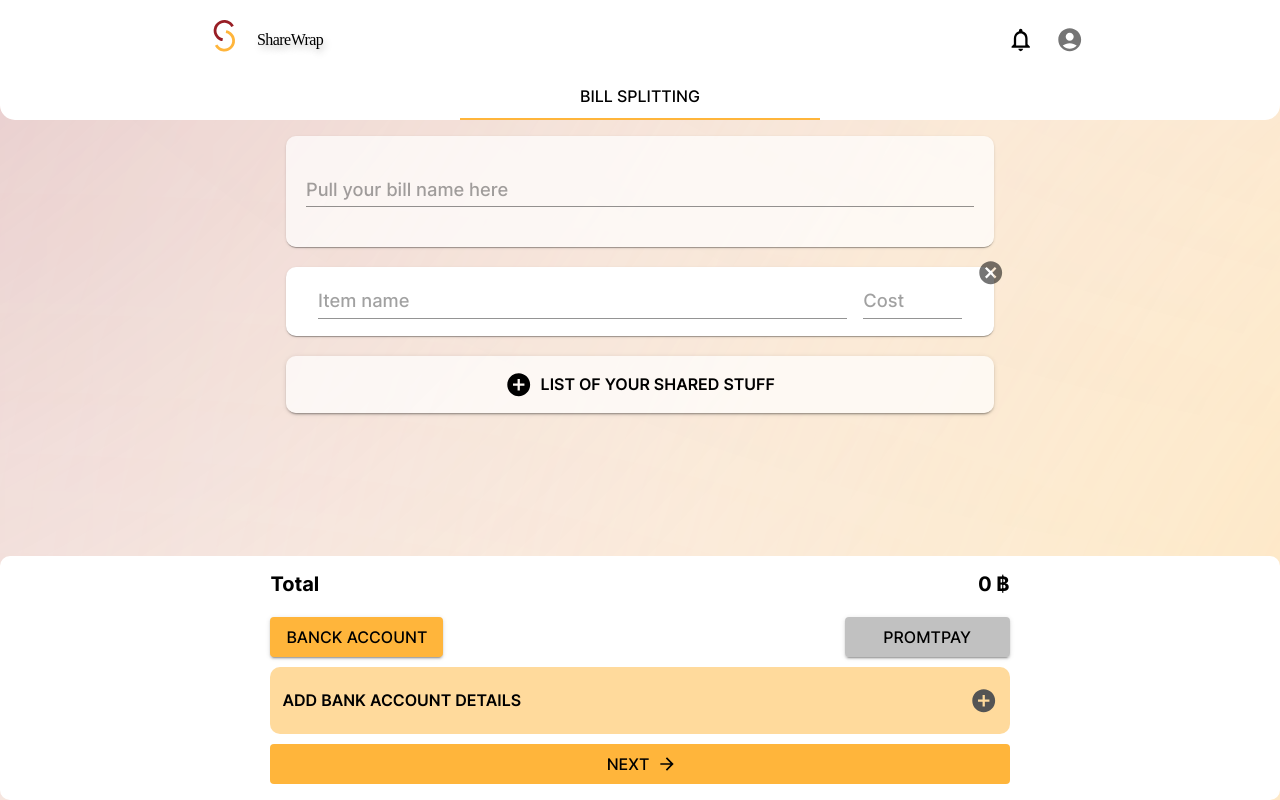
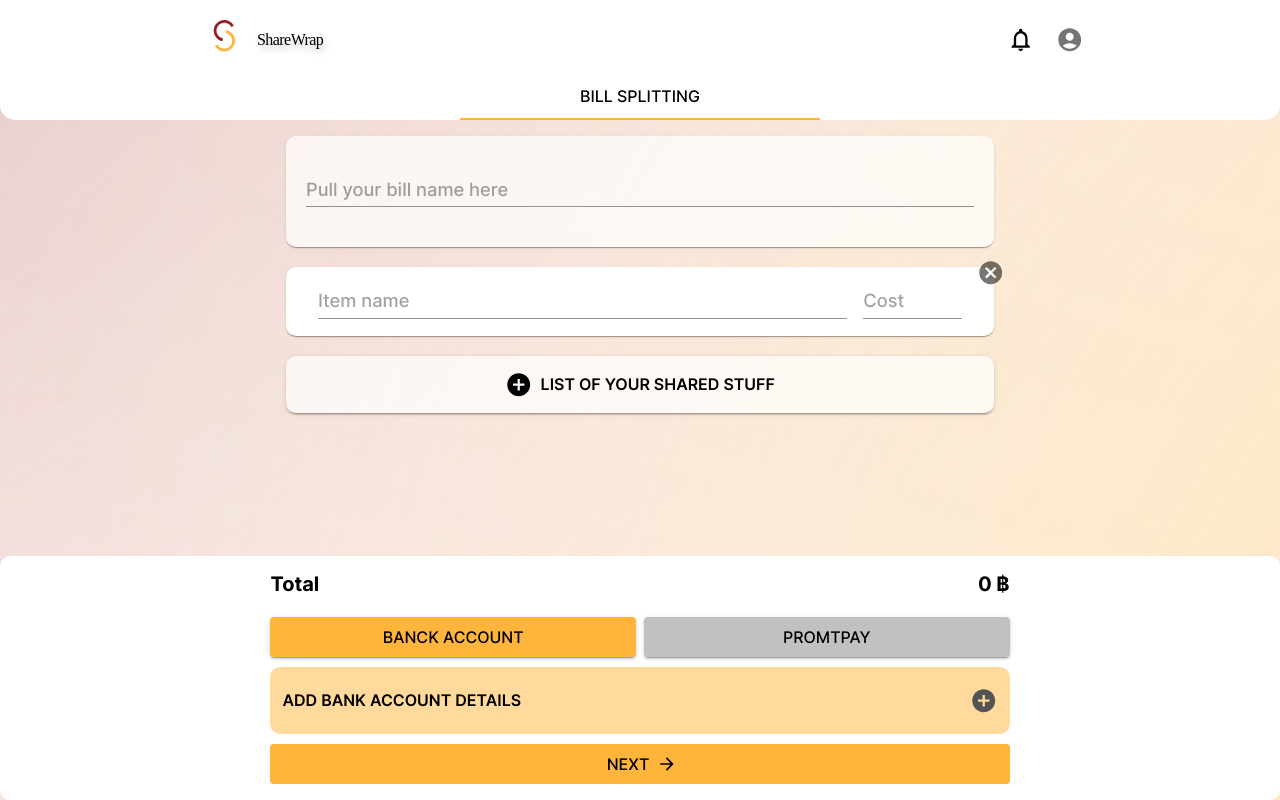
Before and after one commit to doungnapat27/ShareWrap, a React (Create React App) app in the folder frontend/: page /splitting-bill in a window 1280 px wide. Built offline with nearby package versions, Linux system fonts and the light colour scheme.

Commit message:
fixed gap between Bank and PromptPay button

```diff
--- a/frontend/src/ui/pages/splitingBill/components/bottomBar.jsx
+++ b/frontend/src/ui/pages/splitingBill/components/bottomBar.jsx
@@ -36,13 +36,16 @@ function BottomBar({ itemList }) {
           </Box>
           <Box className={classes.positionTwoPaymentButton}>
             <Button
+              fullWidth
               variant="contained"
               onClick={handleChangeBackAss}
               className={classes.positionBankAccButton}
             >
               Banck account
             </Button>
+            <Box mr={1} />
             <Button
+              fullWidth
               variant="contained"
               onClick={handleChangeIsProptPay}
               className={classes.positionProptPayButton}
--- a/frontend/src/ui/pages/splitingBill/style/bottomBarStyle.js
+++ b/frontend/src/ui/pages/splitingBill/style/bottomBarStyle.js
@@ -63,7 +63,6 @@ const useStyles = makeStyles({
   positionBankAccButton: ({ isBankAcc }) =>
     addImportant({
       backgroundColor: isBankAcc ? "#FFB53B" : "rgba(131, 131, 131, 0.50)",
-      minWidth: "165px",
       color: "black",
       "&:hover": {
         backgroundColor: isBankAcc ? "#FFB53B" : "rgba(131, 131, 131, 0.50)",
@@ -72,7 +71,6 @@ const useStyles = makeStyles({
   positionProptPayButton: ({ isPromptPay }) =>
     addImportant({
       backgroundColor: isPromptPay ? "#FFB53B" : "rgba(131, 131, 131, 0.50)",
-      minWidth: "165px",
       color: "black",
       "&:hover": {
         backgroundColor: isPromptPay ? "#FFB53B" : "rgba(131, 131, 131, 0.50)",
```
